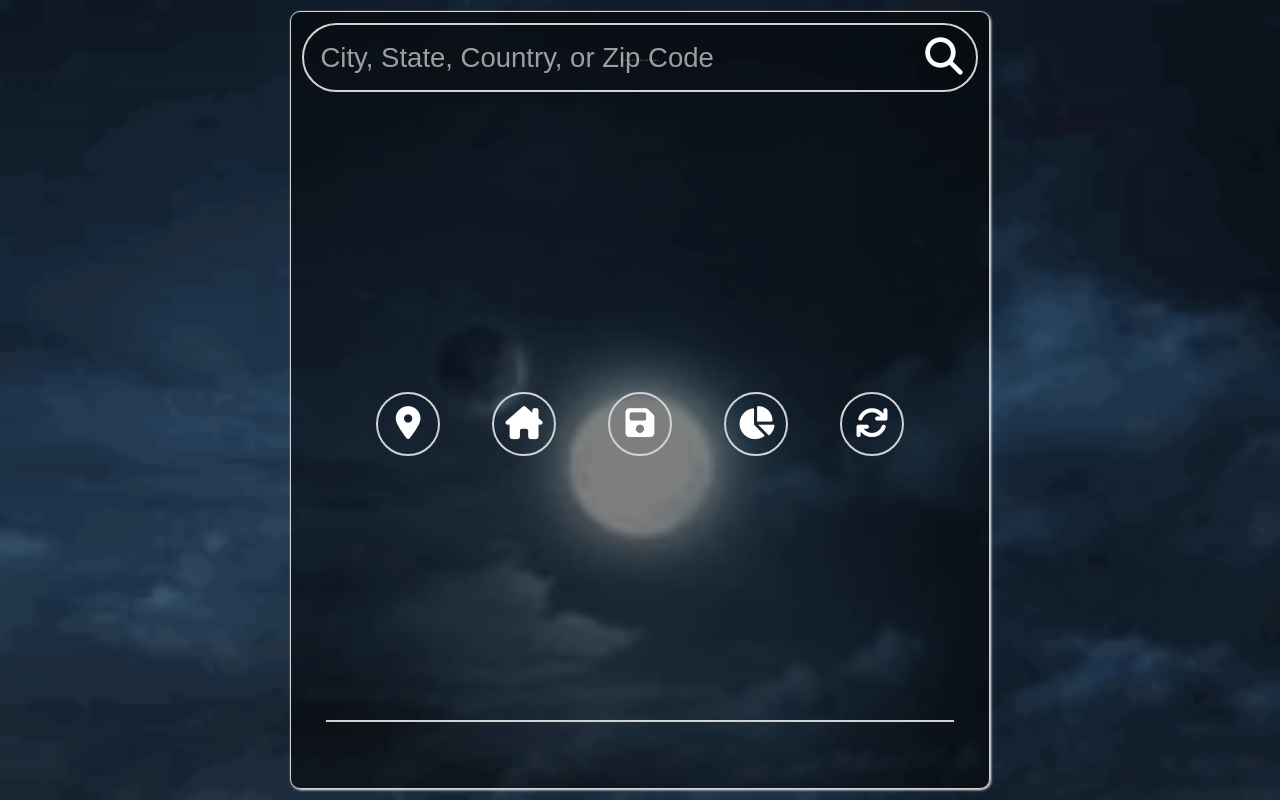
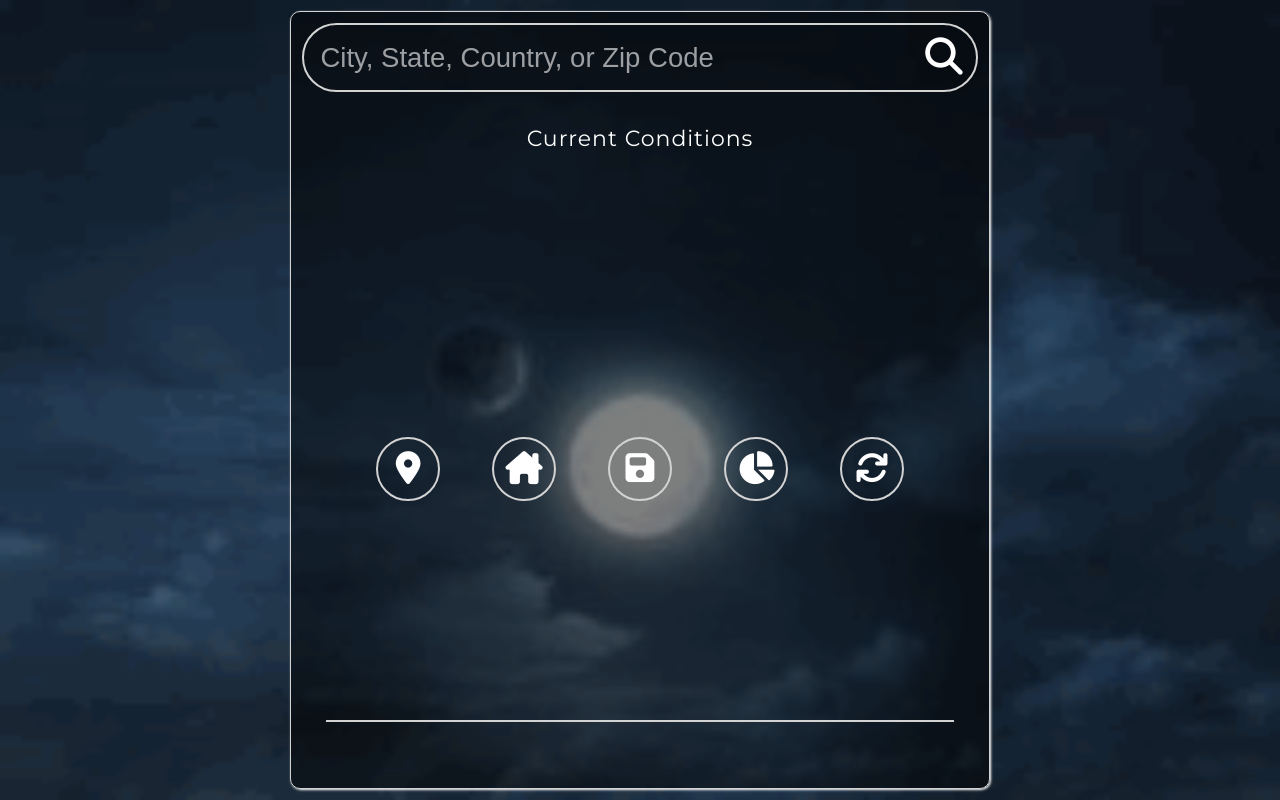
Before and after one commit to Dev-EndLess/Vanilla-JS-WheaterApp, a website with bundled scripts: page dist/index.html in a window 1280 px wide. Built offline with nearby package versions, Linux system fonts and the light colour scheme; no server answers.

Commit message:
fixed text size of location in desktop version

```diff
--- a/scss/layout/_currentForecast.scss
+++ b/scss/layout/_currentForecast.scss
@@ -6,8 +6,8 @@
     text-align: center;
     margin-bottom: 1rem;
     @include mediaQuery(768px) {
-      font-size: 0.1rem;
-      margin-top: -3rem;
+      font-size: 1rem;
+      margin-bottom: 1rem;
     }
   }
 
```
Also changed, not shown: dist/css/main.min.css, 1 other file.
